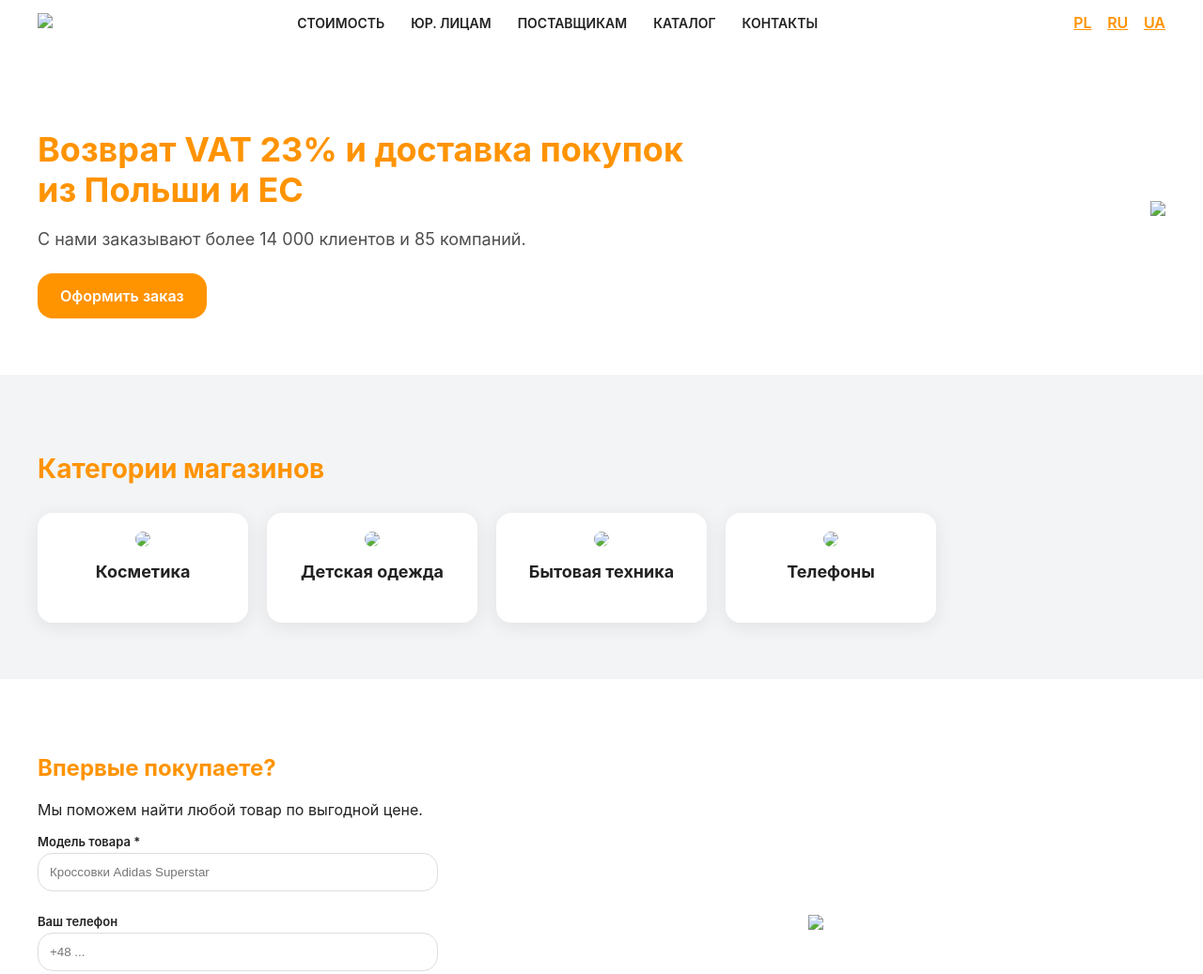
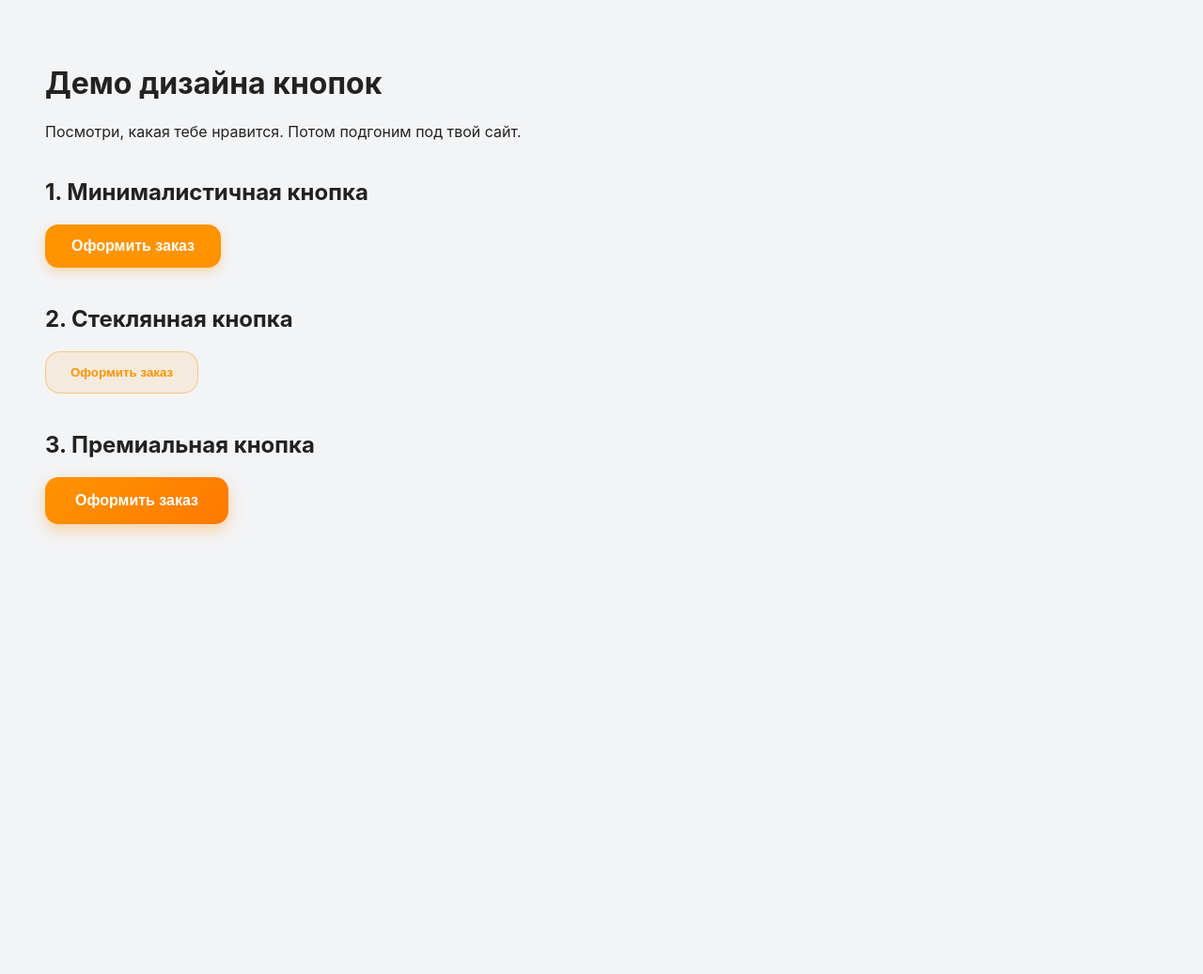
Before and after one commit to Alesia-15/Pr.pl.2.0, a plain HTML site: page index.html in a window 1280 px wide. Shown: the top 1037 px of the page at 94% size. After the commit the page ends 800 px from the top, so only its background shows below. Drawn offline with Linux system fonts and the light colour scheme.

Commit message:
Update index.html

```diff
--- a/index.html
+++ b/index.html
@@ -1,229 +1,96 @@
 <!DOCTYPE html>
 <html lang="ru">
 <head>
-  <meta charset="UTF-8" />
-  <meta name="viewport" content="width=device-width, initial-scale=1.0" />
-  <title>Privoz.pl — Redesign</title>
+  <meta charset="UTF-8">
+  <meta name="viewport" content="width=device-width, initial-scale=1.0">
+  <title>Демо кнопок</title>
   <style>
-    :root {
-      --orange: #ff9300;
-      --dark: #222;
-      --light: #ffffff;
-      --gray: #f3f4f6;
-      --radius: 16px;
-      --shadow: 0 4px 20px rgba(0,0,0,0.08);
-      --font: "Inter", sans-serif;
+    body {
+      font-family: Inter, sans-serif;
+      background: #f3f4f6;
+      padding: 40px;
+      color: #222;
     }
 
-    body {
-      margin: 0;
-      font-family: var(--font);
-      background: var(--gray);
-      color: var(--dark);
+    h2 { margin-top: 40px; }
+
+    /* Вариант 1 — Минимализм */
+    .btn-minimal {
+      padding: 14px 28px;
+      background: #ff9300;
+      color: #fff;
+      border-radius: 14px;
+      font-weight: 600;
+      border: none;
+      cursor: pointer;
+      font-size: 16px;
+      box-shadow: 0 4px 12px rgba(255, 147, 0, 0.3);
+      transition: 0.25s;
+      display: inline-block;
+      margin-right: 20px;
+    }
+    .btn-minimal:hover {
+      transform: translateY(-3px);
+      box-shadow: 0 8px 18px rgba(255, 147, 0, 0.4);
     }
 
-    header {
-      background: var(--light);
-      padding: 14px 40px;
-      display: flex;
-      justify-content: space-between;
-      align-items: center;
-      box-shadow: var(--shadow);
+    /* Вариант 2 — Стеклянные */
+    .btn-glass {
+      padding: 14px 26px;
+      background: rgba(255, 147, 0, 0.1);
+      color: #ff9300;
+      border-radius: 16px;
+      border: 1px solid rgba(255, 147, 0, 0.4);
+      backdrop-filter: blur(10px);
+      font-weight: 600;
+      cursor: pointer;
+      transition: 0.25s;
+      display: inline-block;
+      margin-right: 20px;
     }
-    header .logo img {
-      height: 46px;
-    }
-    nav ul {
-      list-style: none;
-      display: flex;
-      gap: 28px;
-      margin: 0;
-      padding: 0;
-    }
-    nav a {
-      text-decoration: none;
-      color: var(--dark);
-      font-weight: 600;
-      font-size: 14px;
-      text-transform: uppercase;
-    }
-    .languages a {
-      margin-left: 12px;
-      color: var(--orange);
-      font-weight: 600;
+    .btn-glass:hover {
+      background: rgba(255, 147, 0, 0.2);
     }
 
-    /* HERO */
-    .hero {
-      display: flex;
-      justify-content: space-between;
-      padding: 60px 40px;
-      background: var(--light);
-      align-items: center;
+    /* Вариант 3 — Премиум */
+    .btn-premium {
+      padding: 16px 32px;
+  background: linear-gradient(135deg, #ff9300, #ff7a00);
+  color: #fff;
+  border-radius: 14px;
+  font-size: 16px;
+  font-weight: 600;
+  border: none;
+  cursor: pointer;
+  transition: 0.25s;
+  box-shadow: 0 6px 16px rgba(255, 147, 0, 0.35);
     }
-    .hero-text h1 {
-      font-size: 36px;
-      line-height: 1.2;
-      margin-bottom: 20px;
-      color: var(--orange);
+    .btn-premium:hover {
+      filter: brightness(1.07);
     }
-    .hero-text p {
-      font-size: 18px;
-      opacity: .8;
-      margin-bottom: 26px;
-    }
-    .btn {
-      padding: 14px 24px;
-      background: var(--orange);
-      color: #fff;
-      text-decoration: none;
-      border-radius: var(--radius);
-      font-weight: 600;
-      transition: 0.2s;
-      display: inline-block;
-    }
-    .btn:hover { background: #cc7500; }
-
-    /* CATEGORIES */
-    .cats {
-      padding: 60px 40px;
-    }
-    .cats h2 {
-      font-size: 28px;
-      margin-bottom: 30px;
-      color: var(--orange);
-    }
-    .cats-grid {
-      display: grid;
-      grid-template-columns: repeat(auto-fill, minmax(220px, 1fr));
-      gap: 20px;
-    }
-    .cat-item {
-      background: white;
-      border-radius: var(--radius);
-      padding: 20px;
-      box-shadow: var(--shadow);
-      text-align: center;
-      transition: .2s;
-    }
-    .cat-item:hover { transform: translateY(-4px); }
-    .cat-item img {
-      width: 100%;
-      border-radius: var(--radius);
-    }
-    .cat-item h4 {
-      margin-top: 12px;
-      font-size: 18px;
-      color: var(--dark);
+    .btn-premium:hover {
+      filter: brightness(0.95);
+  box-shadow: 0 3px 10px rgba(255, 147, 0, 0.25);
     }
 
-    /* FORM */
-    .first-time {
-      padding: 60px 40px;
-      background: white;
-      display: flex;
-      justify-content: space-between;
-      gap: 40px;
-      align-items: center;
-    }
-    .first-time form {
-      width: 100%; max-width: 400px;
-    }
-    label { font-size: 13px; font-weight: 600; display: block; margin: 10px 0 4px; }
-    input {
-      width: 100%; padding: 12px; border: 1px solid #ddd;
-      border-radius: var(--radius);
-      margin-bottom: 14px;
-    }
 
-    /* FOOTER */
-    footer {
-      background: var(--dark);
-      color: white;
-      text-align: center;
-      padding: 20px;
-      margin-top: 40px;
-    }
+
+
   </style>
 </head>
 <body>
 
-<header>
-  <div class="logo"><img src="/assets/templates/new/images/logo3.png"></div>
-  <nav>
-    <ul>
-      <li><a href="#">Стоимость</a></li>
-      <li><a href="#">Юр. лицам</a></li>
-      <li><a href="#">Поставщикам</a></li>
-      <li><a href="#">Каталог</a></li>
-      <li><a href="#">Контакты</a></li>
-    </ul>
-  </nav>
-  <div class="languages">
-    <a href="#">PL</a>
-    <a href="#">RU</a>
-    <a href="#">UA</a>
-  </div>
-</header>
+<h1>Демо дизайна кнопок</h1>
+<p>Посмотри, какая тебе нравится. Потом подгоним под твой сайт.</p>
 
-<section class="hero">
-  <div class="hero-text">
-    <h1>Возврат VAT 23% и доставка покупок<br>из Польши и ЕС</h1>
-    <p>С нами заказывают более 14 000 клиентов и 85 компаний.</p>
-    <a class="btn" href="#">Оформить заказ</a>
-  </div>
-  <div>
-    <img src="/assets/images/main/banner_new.png" style="max-width:420px;width:100%">
-  </div>
-</section>
+<h2>1. Минималистичная кнопка</h2>
+<button class="btn-minimal">Оформить заказ</button>
 
-<section class="cats">
-  <h2>Категории магазинов</h2>
-  <div class="cats-grid">
-    <div class="cat-item">
-      <img src="/assets/images/shops/oblozhki/katalog-kosmetika.jpg">
-      <h4>Косметика</h4>
-    </div>
-    <div class="cat-item">
-      <img src="/assets/images/shops/oblozhki/katalog-detskaya-odezhda-i-obuv.jpg">
-      <h4>Детская одежда</h4>
-    </div>
-    <div class="cat-item">
-      <img src="/assets/images/shops/oblozhki/katalog-bytovaya-tehnika.jpg">
-      <h4>Бытовая техника</h4>
-    </div>
-    <div class="cat-item">
-      <img src="/assets/images/shops/oblozhki/katalog-telefony-i-kompyutery.jpg">
-      <h4>Телефоны</h4>
-    </div>
-  </div>
-</section>
+<h2>2. Стеклянная кнопка</h2>
+<button class="btn-glass">Оформить заказ</button>
 
-<section class="first-time">
-  <div>
-    <h2 style="color: var(--orange);">Впервые покупаете?</h2>
-    <p>Мы поможем найти любой товар по выгодной цене.</p>
-
-    <form>
-      <label>Модель товара *</label>
-      <input placeholder="Кроссовки Adidas Superstar" />
-
-      <label>Ваш телефон</label>
-      <input placeholder="+48 ..." />
-
-      <label>Email *</label>
-      <input type="email" placeholder="info@privoz.pl" />
-
-      <button class="btn" type="submit">Узнать цену</button>
-    </form>
-  </div>
-
-  <img src="/assets/templates/new/images/first_time.png" style="max-width:380px;width:100%">
-</section>
-
-<footer>
-  © Privoz.pl — доставка покупок из Польши и Европы
-</footer>
+<h2>3. Премиальная кнопка</h2>
+<button class="btn-premium">Оформить заказ</button>
 
 </body>
 </html>
```
